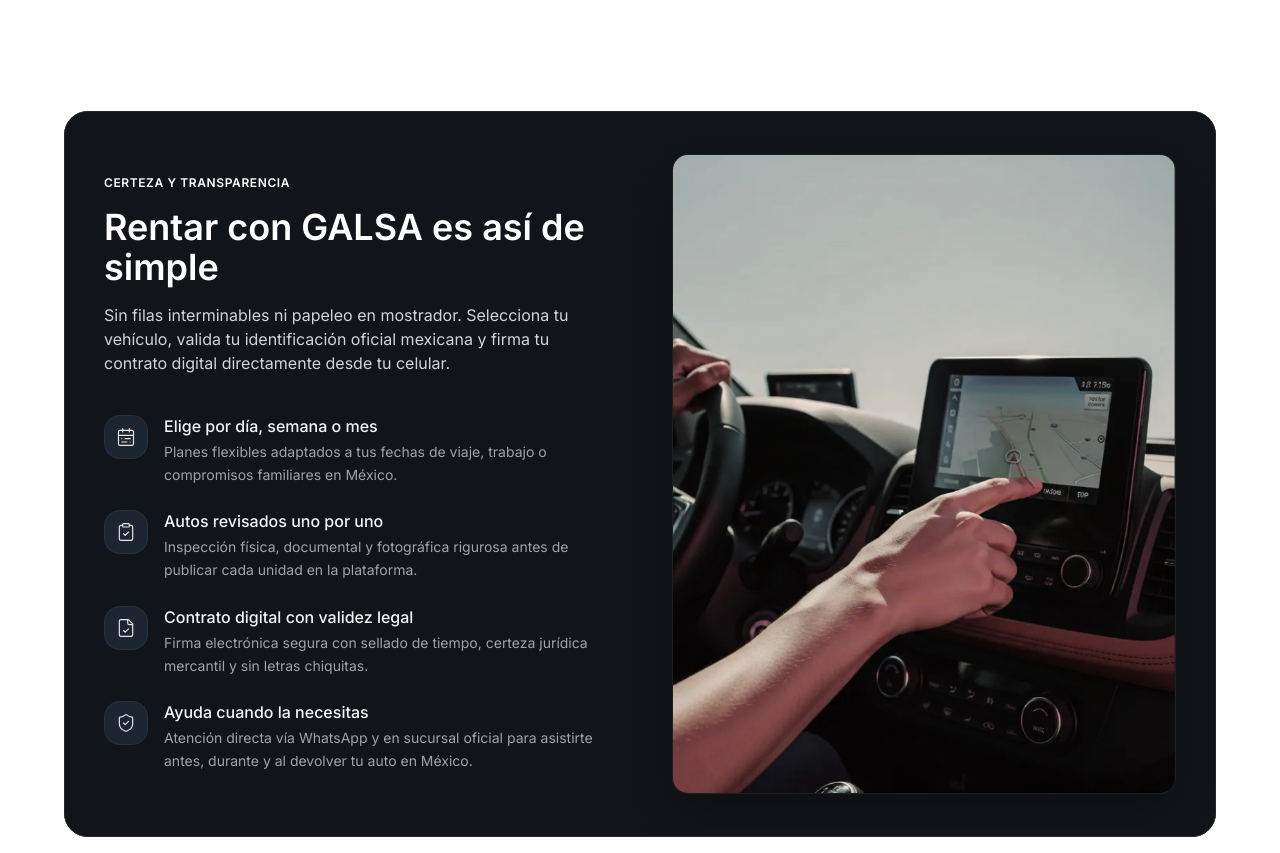
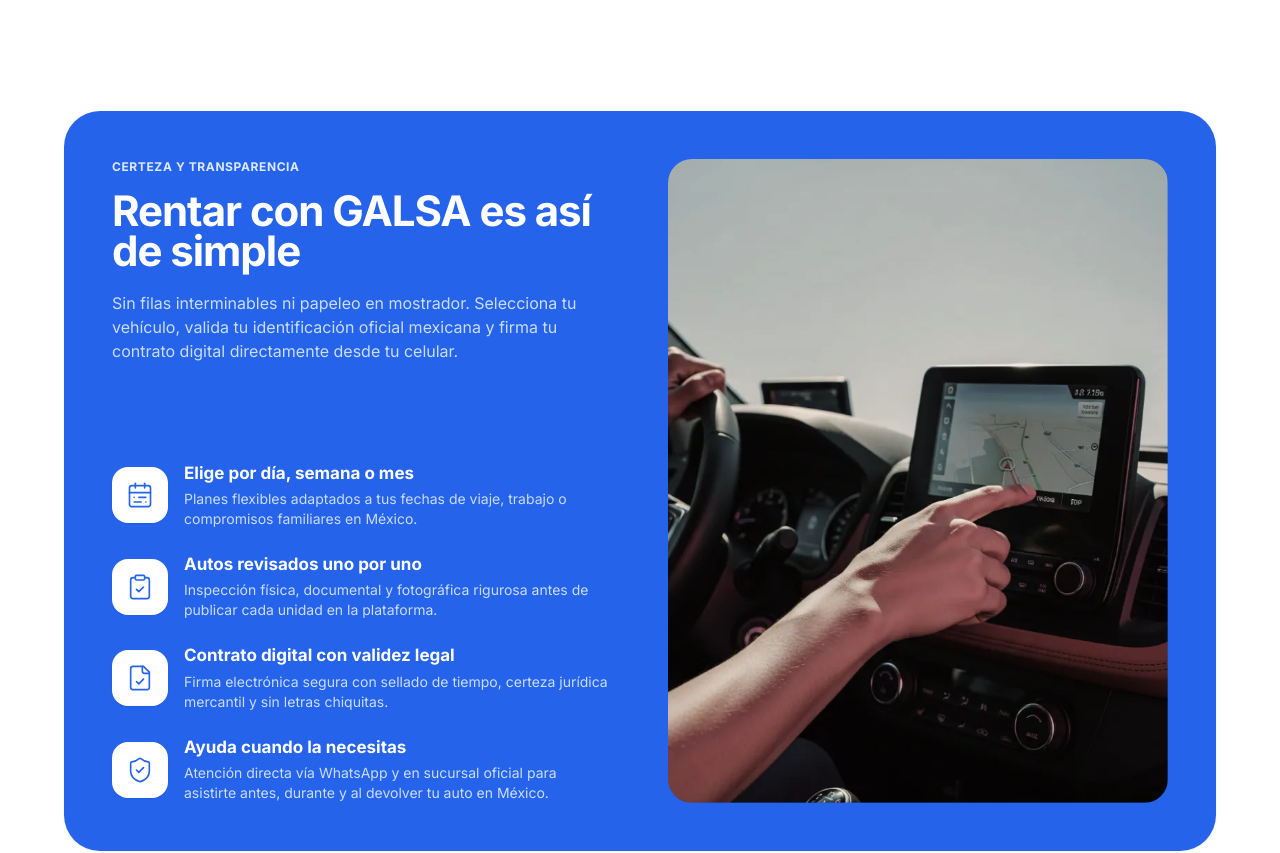
Before and after one commit to srcarlosdamian/galsa-rent, a React (Vite) app: page / in a window 1280 px wide. Shown: the part 1789-2642 px from the top of the page. Built offline with nearby package versions, Linux system fonts and the light colour scheme; no server answers; a web font is replaced by a local one.

Commit message:
style(virtuo-experience): update Rentar con GALSA section to vibrant blue background with rounded image container

```diff
--- a/src/components/Footer.tsx
+++ b/src/components/Footer.tsx
@@ -118,8 +118,8 @@ export const Footer: React.FC<FooterProps> = ({ onNavigate }) => {
         <div className="max-w-7xl mx-auto flex flex-col sm:flex-row items-center justify-between gap-1 text-neutral-400">
           <span className="text-amber-400 font-semibold">[ENTORNO DE PRUEBAS / QA — Este listón no va en el diseño final]</span>
           <div className="flex items-center gap-3 text-white">
-            <span>Última actualización: <strong>02 Nov 2026, 00:18 hrs</strong></span>
-            <span className="bg-neutral-800 text-emerald-400 px-2 py-0.5 rounded text-[10px] font-bold">v1.8.1</span>
+            <span>Última actualización: <strong>02 Nov 2026, 00:22 hrs</strong></span>
+            <span className="bg-neutral-800 text-emerald-400 px-2 py-0.5 rounded text-[10px] font-bold">v1.8.2</span>
           </div>
         </div>
       </div>
--- a/src/components/VirtuoExperienceSection.tsx
+++ b/src/components/VirtuoExperienceSection.tsx
@@ -36,20 +36,20 @@ export const VirtuoExperienceSection: React.FC = () => {
     <section className="w-full py-10 md:py-14 bg-white overflow-hidden">
       {/* Contenedor alineado a 1200px */}
       <div className="w-full max-w-[1200px] mx-auto px-4 sm:px-6 flex flex-col justify-start items-start">
-        <div className="w-full p-6 sm:p-10 bg-radial-[at_85%_50%] from-blue-500/10 to-blue-500/0 to-60% bg-[#111418] rounded-3xl outline outline-1 outline-offset-[-1px] outline-neutral-800 flex flex-col justify-start items-start overflow-hidden">
-          <div className="w-full flex flex-col lg:flex-row justify-start items-stretch gap-10 lg:gap-16">
+        <div className="w-full p-6 sm:p-10 md:p-12 bg-blue-600 rounded-[28px] sm:rounded-[36px] flex flex-col justify-start items-start overflow-hidden shadow-sm">
+          <div className="w-full flex flex-col lg:flex-row justify-start items-stretch gap-10 lg:gap-14">
 
             {/* Columna Izquierda: Textos y Pasos */}
-            <div className="flex-1 py-4 sm:py-6 flex flex-col justify-between items-start">
+            <div className="flex-1 flex flex-col justify-between items-start">
               {/* Header Textos */}
               <div className="w-full flex flex-col justify-start items-start gap-3 sm:gap-4">
-                <span className="text-white text-xs font-semibold uppercase tracking-wider font-heading">
+                <span className="text-blue-100 text-xs font-bold uppercase tracking-wider font-heading">
                   CERTEZA Y TRANSPARENCIA
                 </span>
-                <h2 className="w-full text-white text-3xl sm:text-4xl font-semibold font-heading leading-tight">
+                <h2 className="w-full text-white text-3xl sm:text-4xl lg:text-[42px] font-bold font-heading leading-tight tracking-tight">
                   Rentar con GALSA es así de simple
                 </h2>
-                <p className="w-full text-neutral-300 text-sm sm:text-base font-normal font-sans leading-relaxed">
+                <p className="w-full text-blue-100/90 text-sm sm:text-base font-normal font-sans leading-relaxed pt-1">
                   Sin filas interminables ni papeleo en mostrador. Selecciona tu vehículo, valida tu identificación oficial mexicana y firma tu contrato digital directamente desde tu celular.
                 </p>
               </div>
@@ -59,18 +59,18 @@ export const VirtuoExperienceSection: React.FC = () => {
                 {STEPS.map((step) => {
                   const Icon = step.icon;
                   return (
-                    <div key={step.id} className="w-full flex items-start gap-4">
-                      {/* Icon container: size-11 (44px) bg-[#1e232d] / gray-800 rounded-2xl */}
-                      <div className="w-11 h-11 bg-gray-800/90 rounded-2xl flex items-center justify-center shrink-0 text-neutral-200 border border-neutral-700/40">
-                        <Icon className="w-5 h-5 text-neutral-200" strokeWidth={1.4} />
+                    <div key={step.id} className="w-full flex items-center gap-4">
+                      {/* Icon container: estilo cápsula blanca redondeada con sombra suave */}
+                      <div className="w-14 h-14 bg-white rounded-2xl flex items-center justify-center shrink-0 shadow-sm border border-white/80">
+                        <Icon className="w-7 h-7 text-blue-600" strokeWidth={1.4} />
                       </div>
 
                       {/* Info texto */}
                       <div className="flex-1 flex flex-col justify-start items-start gap-1 min-w-0">
-                        <h3 className="text-neutral-100 text-base font-medium font-heading leading-snug">
+                        <h3 className="text-white text-base sm:text-[17px] font-bold font-heading leading-snug">
                           {step.title}
                         </h3>
-                        <p className="text-neutral-400 text-sm font-normal font-sans leading-relaxed">
+                        <p className="text-blue-100/90 text-xs sm:text-sm font-normal font-sans leading-relaxed">
                           {step.description}
                         </p>
                       </div>
@@ -80,9 +80,9 @@ export const VirtuoExperienceSection: React.FC = () => {
               </div>
             </div>
 
-            {/* Columna Derecha: Imagen interactiva del auto interior */}
+            {/* Columna Derecha: Ilustración / Imagen 3D */}
             <div className="flex-1 flex items-center justify-center">
-              <div className="w-full h-full min-h-[360px] sm:min-h-[460px] max-h-[640px] rounded-2xl overflow-hidden border border-neutral-800/60 bg-neutral-900 shadow-2xl">
+              <div className="w-full h-full min-h-[380px] sm:min-h-[480px] rounded-[24px] overflow-hidden bg-blue-700/30">
                 <img
                   src={rentalStepsImg}
                   alt="Experiencia de renta digital GALSA Rent"
```
